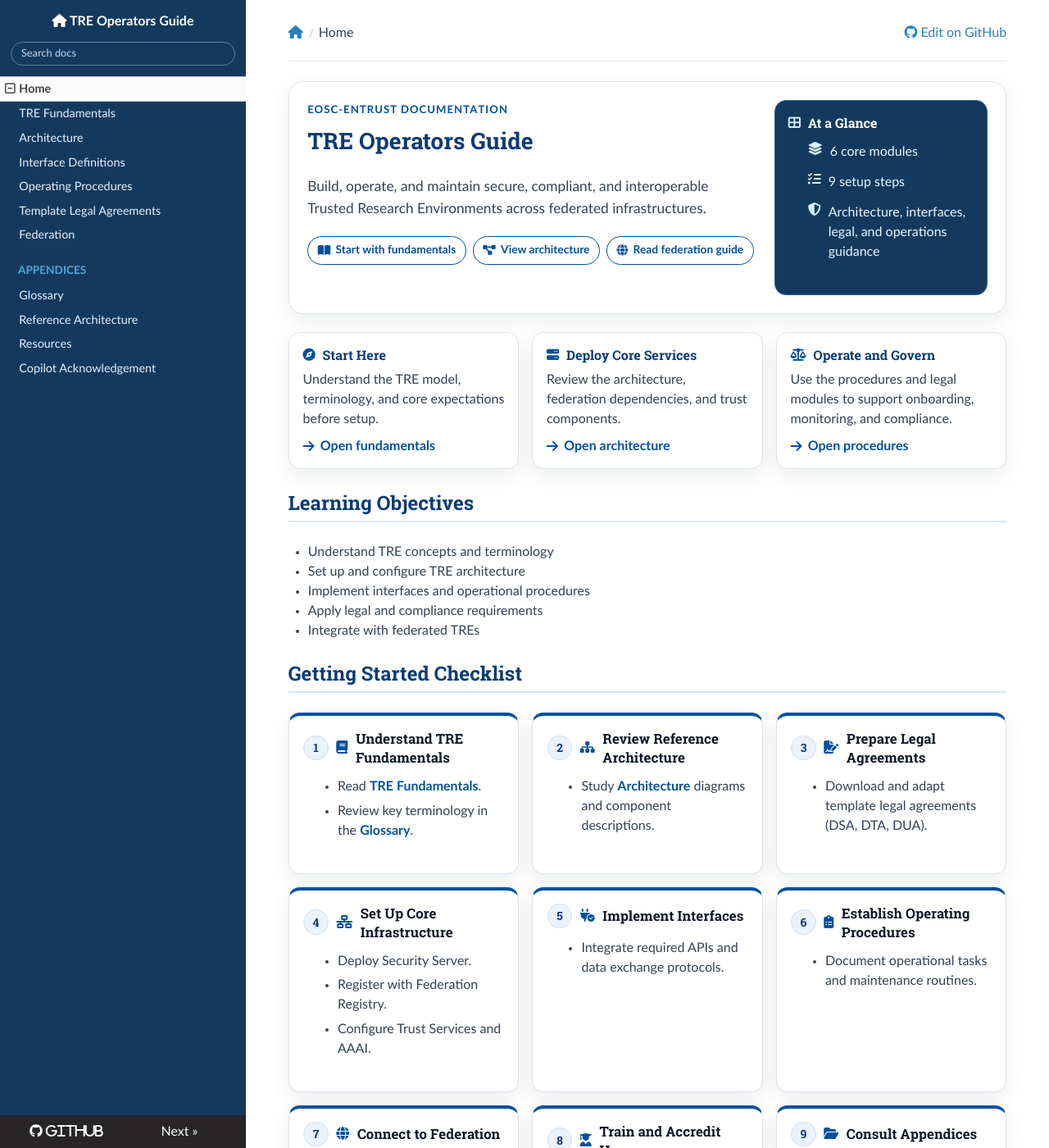
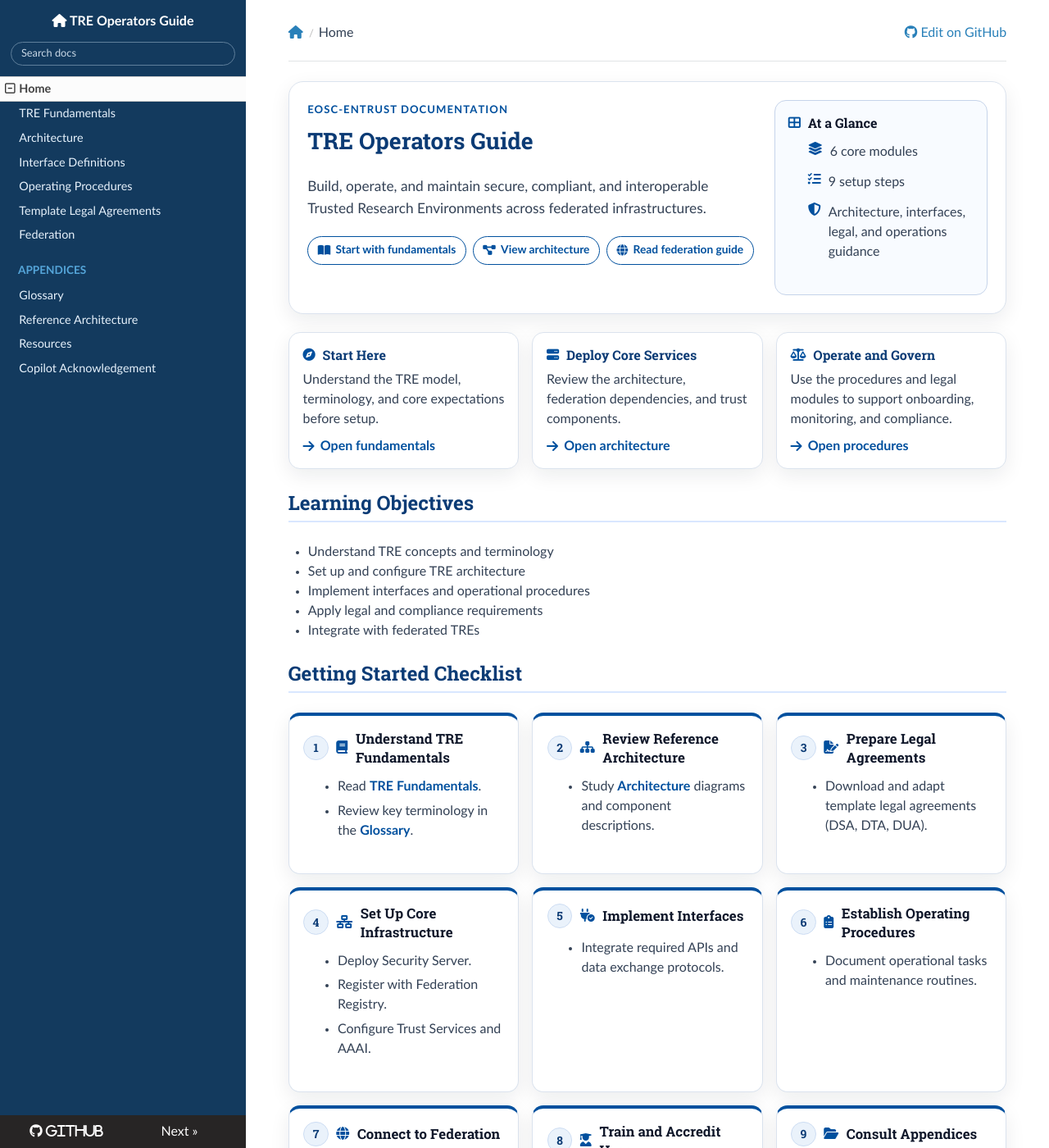
Before and after one commit to unioslo/tre-operators-docs, an MkDocs documentation site: the page built from docs/index.md, in a window 1280 px wide and 1400 px high. Shown: the whole window at 82% size. Built offline with MkDocs 1.6.1, drawn with Linux system fonts in a browser that asks for light colours; nearby versions of some CDN libraries.

Commit message:
Update tre-hero-panel styles for improved design consistency and readability

```diff
--- a/docs/stylesheets/home.css
+++ b/docs/stylesheets/home.css
@@ -98,8 +98,8 @@
 }
 
 .tre-hero-panel {
-  background: var(--tre-rtd-blue);
-  border: 1px solid #1f6997;
+  background: var(--tre-surface);
+  border: 1px solid var(--tre-line-strong);
   border-radius: 14px;
   padding: 1rem;
   width: 100%;
@@ -108,7 +108,7 @@
 .tre-hero-panel h2 {
   align-items: center;
   border-bottom: 0;
-  color: #ffffff;
+  color: var(--tre-ink);
   display: flex;
   font-size: 1rem;
   gap: 0.55rem;
@@ -124,7 +124,7 @@
 
 .tre-hero-panel li {
   align-items: flex-start;
-  color: #eaf6ff;
+  color: var(--tre-soft-ink);
   display: flex;
   gap: 0.55rem;
   margin-bottom: 0.55rem;
@@ -132,7 +132,7 @@
 
 .tre-hero-panel .tre-icon-heading,
 .tre-hero-panel .tre-icon-list {
-  color: #d9f1ff;
+  color: var(--tre-primary);
 }
 
 .tre-summary-grid {
```
